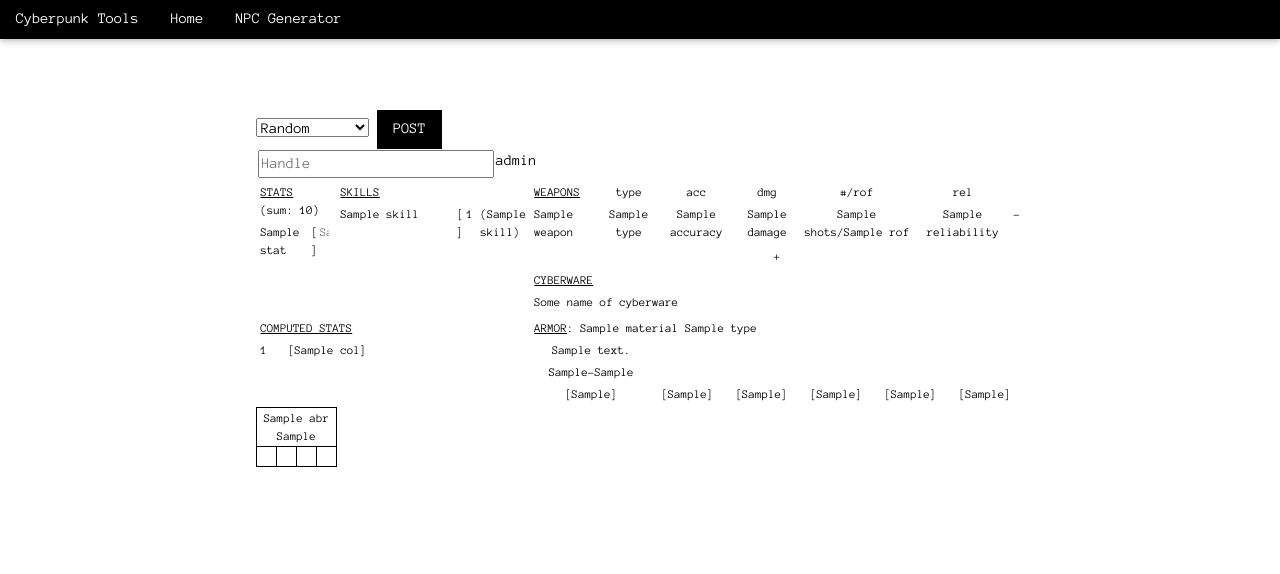
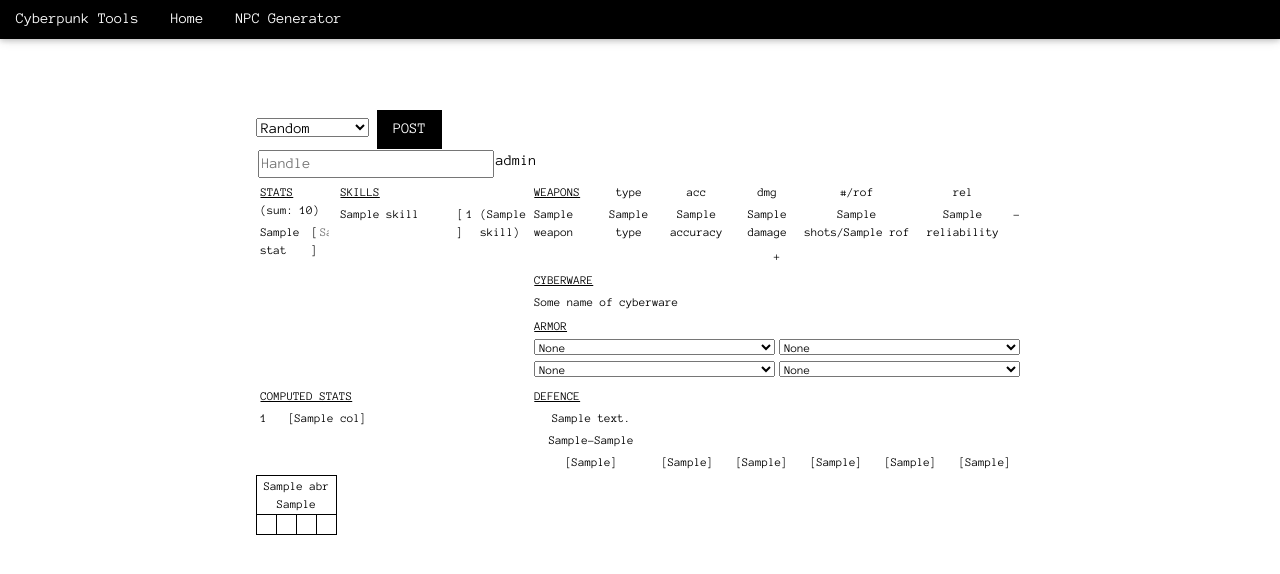
Before and after one commit to azolkos/rpgtools, a Flask app: template templates/npcgenerator.j2 in a window 1280 px wide. Shown: the top 574 px of the page. Run offline with Flask 2, Linux system fonts and the light colour scheme; the template is opened without the code that fills it: most values are stand-ins (such as "Sample title", 1, 10 or a date in 2020); some libraries are stand-ins or nearby versions.

Commit message:
added armor customization

```diff
--- a/db/queries.sql
+++ b/db/queries.sql
@@ -559,3 +559,9 @@
 left join weapon_subtypes ws on ws.id = w.subtype
 join weapon_cat_sort wcs on wcs.cat = coalesce(ws.name || ' ', '') || wt.name || 's'
 order by wcs.idx
+
+
+
+select sum(sp_head) sp_head, sum(sp_torso) sp_torso, sum(sp_larm) sp_larm, sum(sp_rarm) sp_rarm, sum(sp_lleg) sp_lleg, sum(sp_rleg) sp_rleg
+from armor
+where material || ' ' || type in ('Nylon Helmet','Leather Vest','Medium Kevlar Jacket', 'Light Kevlar Pants')
--- a/rpgtools.py
+++ b/rpgtools.py
@@ -82,10 +82,29 @@
         weapon_vals = random.choices(weapon_db, k=2)
 
         # Generate Armor
-        armor_pts = random.randint(1,10)
-        armor_roll_db = query_db(f'select material from npc_armor_roll where pts_from <= {armor_pts} and coalesce(pts_to,99) >= {armor_pts}')[0]
-        armor_db = query_db(f'select * from armor where material="{armor_roll_db["material"]}"')
-        armor_vals = random.choice(armor_db)
+        # armor_pts = random.randint(1,10)
+        # armor_roll_db = query_db(f'select material from npc_armor_roll where pts_from <= {armor_pts} and coalesce(pts_to,99) >= {armor_pts}')[0]
+        # armor_db = query_db(f'select * from armor where material="{armor_roll_db["material"]}"')
+        armor_db_1 = query_db('select * from armor where type="Helmet" order by sp_head,sp_torso,sp_larm,sp_lleg')
+        armor_db_2 = query_db('select * from armor where type="Jacket" order by sp_head,sp_torso,sp_larm,sp_lleg')
+        armor_db_3 = query_db('select * from armor where type="Vest" order by sp_head,sp_torso,sp_larm,sp_lleg')
+        armor_db_4 = query_db('select * from armor where type="Pants" order by sp_head,sp_torso,sp_larm,sp_lleg')
+        armor_vals_1 = random.choice(armor_db_1)
+        armor_vals_2 = random.choice(armor_db_2)
+        armor_vals_3 = random.choice(armor_db_3)
+        armor_vals_4 = random.choice(armor_db_4)
+
+        # Generate computed armor sp
+        armor_sp = query_db(f'''
+            select sum(sp_head) sp_head, sum(sp_torso) sp_torso, sum(sp_larm) sp_larm, sum(sp_rarm) sp_rarm, sum(sp_lleg) sp_lleg, sum(sp_rleg) sp_rleg
+            from armor
+            where material || ' ' || type in (
+                '{armor_vals_1['material']} {armor_vals_1['type']}',
+                '{armor_vals_2['material']} {armor_vals_2['type']}',
+                '{armor_vals_3['material']} {armor_vals_3['type']}',
+                '{armor_vals_4['material']} {armor_vals_4['type']}'
+            )
+        ''')[0]
 
         # Generate computed stats
         cstat_db = query_db('select * from stats where type != "primary" or type is null order by idx, idy')
@@ -128,13 +147,22 @@
         wounds_min = min([x[2] for x in wounds])
 
         npc_sheets = {
-            1: {'role': role, 'stat_vals': stat_vals, 'stat_sum': stat_sum, 'skill_vals': skill_vals, 'weapon_vals': weapon_vals, 'armor_vals': armor_vals, 'cstat_vals': cstat_vals}
+            1: {'role': role,
+                'stat_vals': stat_vals,
+                'stat_sum': stat_sum,
+                'skill_vals': skill_vals,
+                'weapon_vals': weapon_vals,
+                'armor_vals': [armor_vals_1,armor_vals_2,armor_vals_3,armor_vals_4],
+                'armor_sp': armor_sp,
+                'cstat_vals': cstat_vals
+                }
         }
 
         return render_template('npcgenerator.j2',
             roles=roles,
             weapons=weapons,
             weapons_cat=weapons_cat,
+            armor=[armor_db_1,armor_db_2,armor_db_3,armor_db_4],
             bodyparts=bodyparts,
             wounds=wounds,
             wounds_max=wounds_max,
--- a/templates/npcgenerator.j2
+++ b/templates/npcgenerator.j2
@@ -96,6 +96,63 @@
                             <td>Some name of cyberware</td>
                         </tr>
                     </table>
+                    <table>
+                        <tr>
+                            <td colspan="6" class="npc_section_header">ARMOR</td>
+                        </tr>
+                        <tr>
+                            <td colspan="3">
+                                <select name="{{ npc }}_armor_helmet" style="width: 100%">
+                                    <option value="None">None</option>
+                                    {% for piece in armor[0] %}
+                                    <option value="{{ piece['material'] }} {{ piece['type'] }}"
+                                        {% if piece['material'] == npc_sheets[npc]['armor_vals'][0]['material'] and piece['type'] == npc_sheets[npc]['armor_vals'][0]['type'] %}
+                                        selected="selected"
+                                        {% endif %}
+                                    >{{ piece['material'] }} {{ piece['type'] }}</option>
+                                    {% endfor %}
+                                </select>
+                            </td>
+                            <td colspan="3">
+                                <select name="{{ npc }}_armor_jacket" style="width: 100%">
+                                    <option value="None">None</option>
+                                    {% for piece in armor[1] %}
+                                    <option value="{{ piece['material'] }} {{ piece['type'] }}"
+                                        {% if piece['material'] == npc_sheets[npc]['armor_vals'][1]['material'] and piece['type'] == npc_sheets[npc]['armor_vals'][1]['type'] %}
+                                        selected="selected"
+                                        {% endif %}
+                                    >{{ piece['material'] }} {{ piece['type'] }}</option>
+                                    {% endfor %}
+                                </select>
+                            </td>
+                        </tr>
+                        <tr>
+                            <td colspan="3">
+                                <select name="{{ npc }}_armor_vest" style="width: 100%">
+                                    <option value="None">None</option>
+                                    {% for piece in armor[2] %}
+                                    <option value="{{ piece['material'] }} {{ piece['type'] }}"
+                                        {% if piece['material'] == npc_sheets[npc]['armor_vals'][2]['material'] and piece['type'] == npc_sheets[npc]['armor_vals'][2]['type'] %}
+                                        selected="selected"
+                                        {% endif %}
+                                    >{{ piece['material'] }} {{ piece['type'] }}</option>
+                                    {% endfor %}
+                                </select>
+                            </td>
+                            <td colspan="3">
+                                <select name="{{ npc }}_armor_pants" style="width: 100%">
+                                    <option value="None">None</option>
+                                    {% for piece in armor[3] %}
+                                    <option value="{{ piece['material'] }} {{ piece['type'] }}"
+                                        {% if piece['material'] == npc_sheets[npc]['armor_vals'][3]['material'] and piece['type'] == npc_sheets[npc]['armor_vals'][3]['type'] %}
+                                        selected="selected"
+                                        {% endif %}
+                                    >{{ piece['material'] }} {{ piece['type'] }}</option>
+                                    {% endfor %}
+                                </select>
+                            </td>
+                        </tr>
+                    </table>
                 </td>
             </tr>
             <tr>
@@ -122,7 +179,7 @@
                 <td colspan="20">
                     <table>
                         <tr>
-                            <td colspan="6"><span class="npc_section_header">ARMOR</span>: {{ npc_sheets[npc]['armor_vals']['material'] }} {{ npc_sheets[npc]['armor_vals']['type'] }}</td>
+                            <td colspan="6" class="npc_section_header">DEFENCE</td>
                         </tr>
                         <tr style="text-align: center">
                             {% for body_part in bodyparts %}
@@ -141,12 +198,12 @@
                             {% endfor %}
                         </tr>
                         <tr style="text-align: center">
-                            <td>[{{ npc_sheets[npc]['armor_vals']['sp_head'] }}]</td>
-                            <td>[{{ npc_sheets[npc]['armor_vals']['sp_torso'] }}]</td>
-                            <td>[{{ npc_sheets[npc]['armor_vals']['sp_larm'] }}]</td>
-                            <td>[{{ npc_sheets[npc]['armor_vals']['sp_rarm'] }}]</td>
-                            <td>[{{ npc_sheets[npc]['armor_vals']['sp_lleg'] }}]</td>
-                            <td>[{{ npc_sheets[npc]['armor_vals']['sp_rleg'] }}]</td>
+                            <td>[{{ npc_sheets[npc]['armor_sp']['sp_head'] }}]</td>
+                            <td>[{{ npc_sheets[npc]['armor_sp']['sp_torso'] }}]</td>
+                            <td>[{{ npc_sheets[npc]['armor_sp']['sp_larm'] }}]</td>
+                            <td>[{{ npc_sheets[npc]['armor_sp']['sp_rarm'] }}]</td>
+                            <td>[{{ npc_sheets[npc]['armor_sp']['sp_lleg'] }}]</td>
+                            <td>[{{ npc_sheets[npc]['armor_sp']['sp_rleg'] }}]</td>
                         </tr>
                     </table>
                 </td>
```
